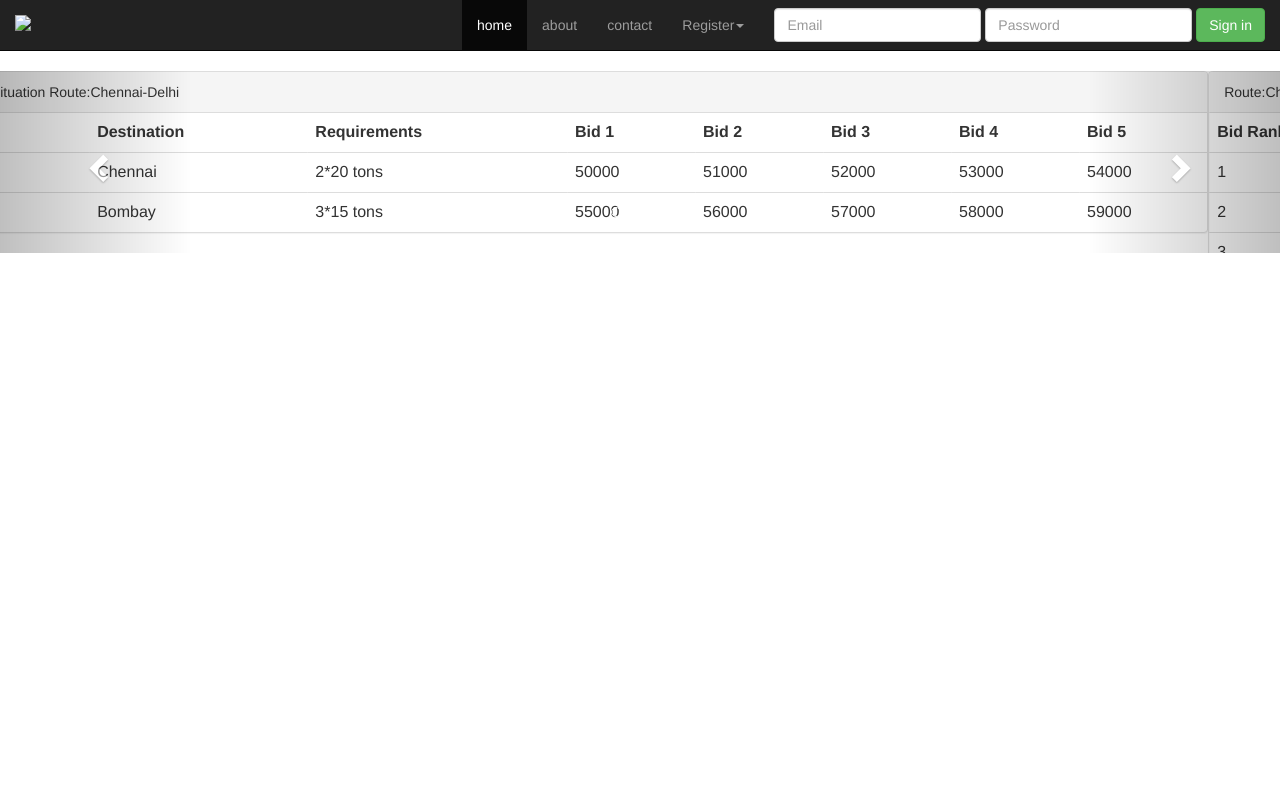
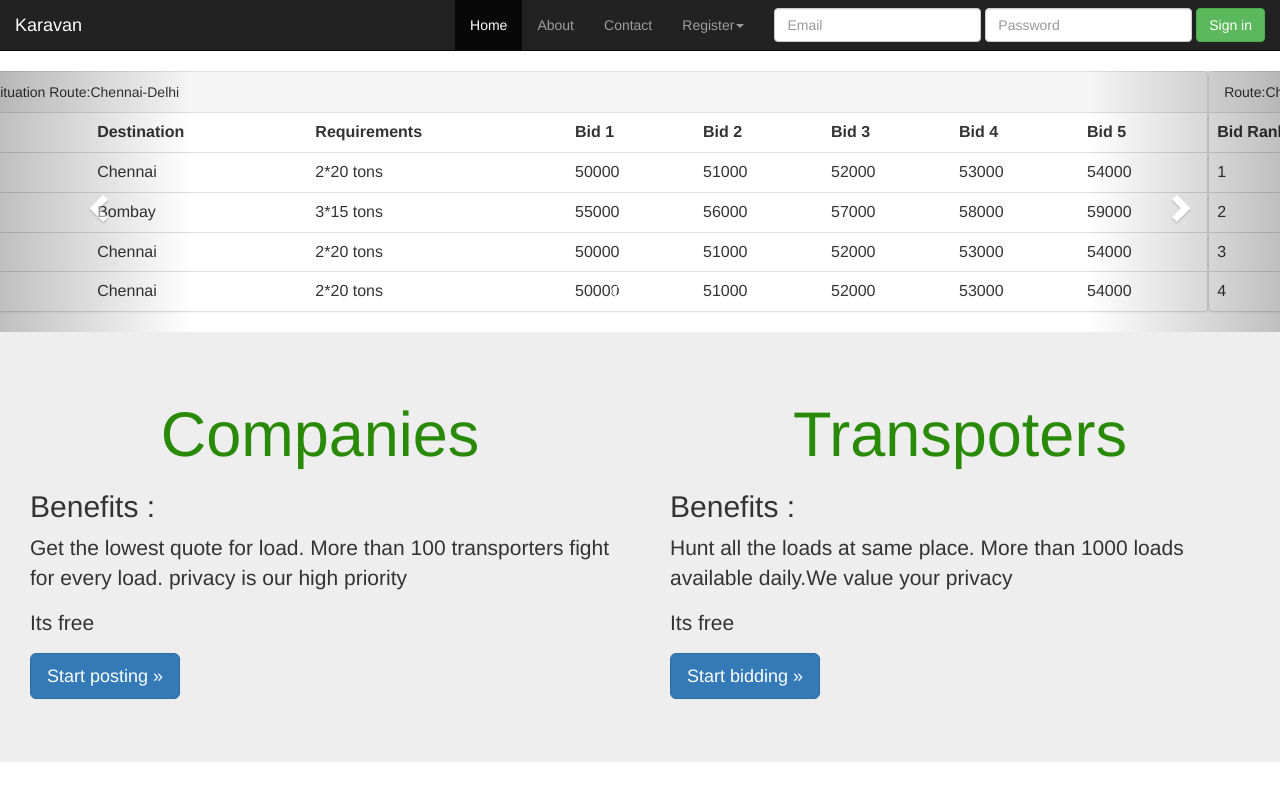
Before and after one commit to madhavvart/karavan, a plain HTML site: page index.html in a window 1280 px wide. Drawn offline with nearby package versions, Linux system fonts and the light colour scheme.

Commit message:
Update index.html

```diff
--- a/index.html
+++ b/index.html
@@ -17,25 +17,24 @@
 	        <span class="icon-bar"></span>
 	        <span class="icon-bar"></span>
       </button>
-		<a class="navbar-brand" href="#"> <img src="image/logo.png"></a>
+		<a class="navbar-brand" href="#"> Karavan</a>
 		</div>
 		<!-- Collect the nav links, forms, and other content for toggling -->
     <div class="collapse navbar-collapse navbar-right" id="karavan-navbar-collapse-1">
 			<ul class="nav navbar-nav">
-				<li class="active"><a href="#">home</a></li>
-				<li><a href="#">about</a></li>
-				<li><a href="#">contact</a></li>
+				<li class="active"><a href="#">Home</a></li>
+				<li><a href="#">About</a></li>
+				<li><a href="#">Contact</a></li>
 				<li class="dropdown">
 		          <a href="#" class="dropdown-toggle" data-toggle="dropdown" role="button" aria-haspopup="true" aria-expanded="false"> 		 Register<span class="caret"></span></a>
 		          <ul class="dropdown-menu">
 		            <li><a href="#">Transporter</a></li>
-		            <li><a href="#">Goods Owner</a></li>
 		            <li><a href="#">Company</a></li>
 
 
 		          </ul>
        		   </li>
-
+       		 <li>
 				<form class="navbar-form navbar-right" >
 				   <div class="form-group">
 	             	 <input type="text" placeholder="Email" class="form-control">
@@ -45,7 +44,7 @@
 				    </div>
 				    <button type="submit" class="btn btn-success">Sign in</button>
 				   </form>
-       		   </li>
+       		 </li>
 			</ul>
 		</div>
 	</div>
@@ -99,6 +98,26 @@
     <td>58000</td>
     <td>59000</td>
   </tr>
+  <tr>
+    <td>Delhi</td>
+    <td>Chennai</td>
+    <td>2*20 tons</td>
+    <td>50000</td>
+    <td>51000</td>
+    <td>52000</td>
+    <td>53000</td>
+    <td>54000</td>
+  </tr>
+  <tr>
+    <td>Delhi</td>
+    <td>Chennai</td>
+    <td>2*20 tons</td>
+    <td>50000</td>
+    <td>51000</td>
+    <td>52000</td>
+    <td>53000</td>
+    <td>54000</td>
+  </tr>
   </table>
 </div>
     </div>
@@ -151,6 +170,29 @@
     <span class="sr-only">Next</span>
   </a>
 </div>
+<!-- jumbotron starts here-->
+
+<div class="row">
+
+<div class="jumbotron col-md-6" >
+  <div class="container" style="padding-left:30px">
+  <h1 style="color:#298A08 ; text-align:center">Companies</h1>
+  <h2>Benefits :</h2>
+  <p>Get the lowest quote for load. More than 100 transporters fight for every load. privacy is our high priority</p>
+  <p> Its free </p>
+  <p><a class="btn btn-primary btn-lg" href="#" role="button">Start posting &raquo;</a></p>
+</div>
+</div>
+
+<div class="jumbotron col-md-6">
+  <div class="container" style="padding-right:30px">
+  <h1 style="color:#298A08; text-align:center">Transpoters</h1>
+  <h2>Benefits :</h2>
+  <p>Hunt all the loads at same place. More than 1000 loads available daily.We value your privacy</p>
+  <p>Its free</p>
+  <p><a class="btn btn-primary btn-lg" href="#" role="button">Start bidding &raquo;</a></p>
+</div>
+</div>
 
 
 
```
